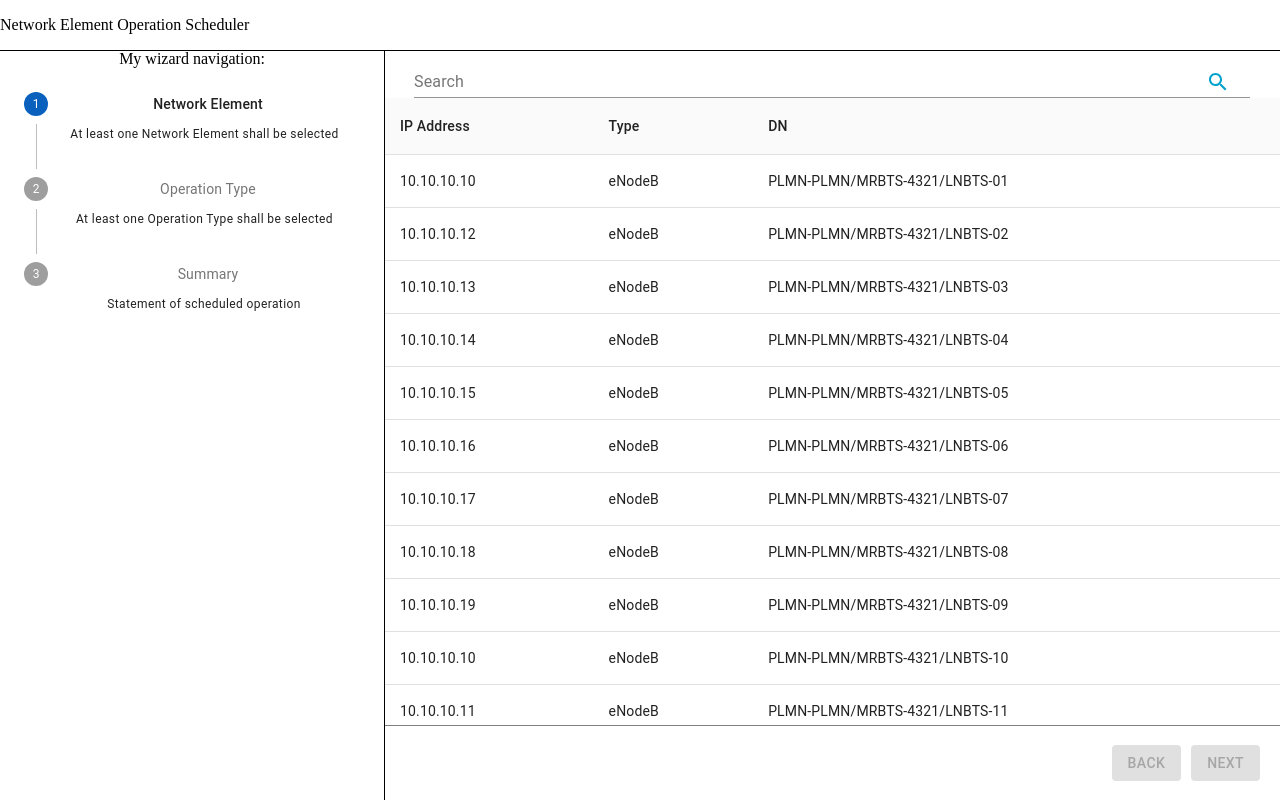
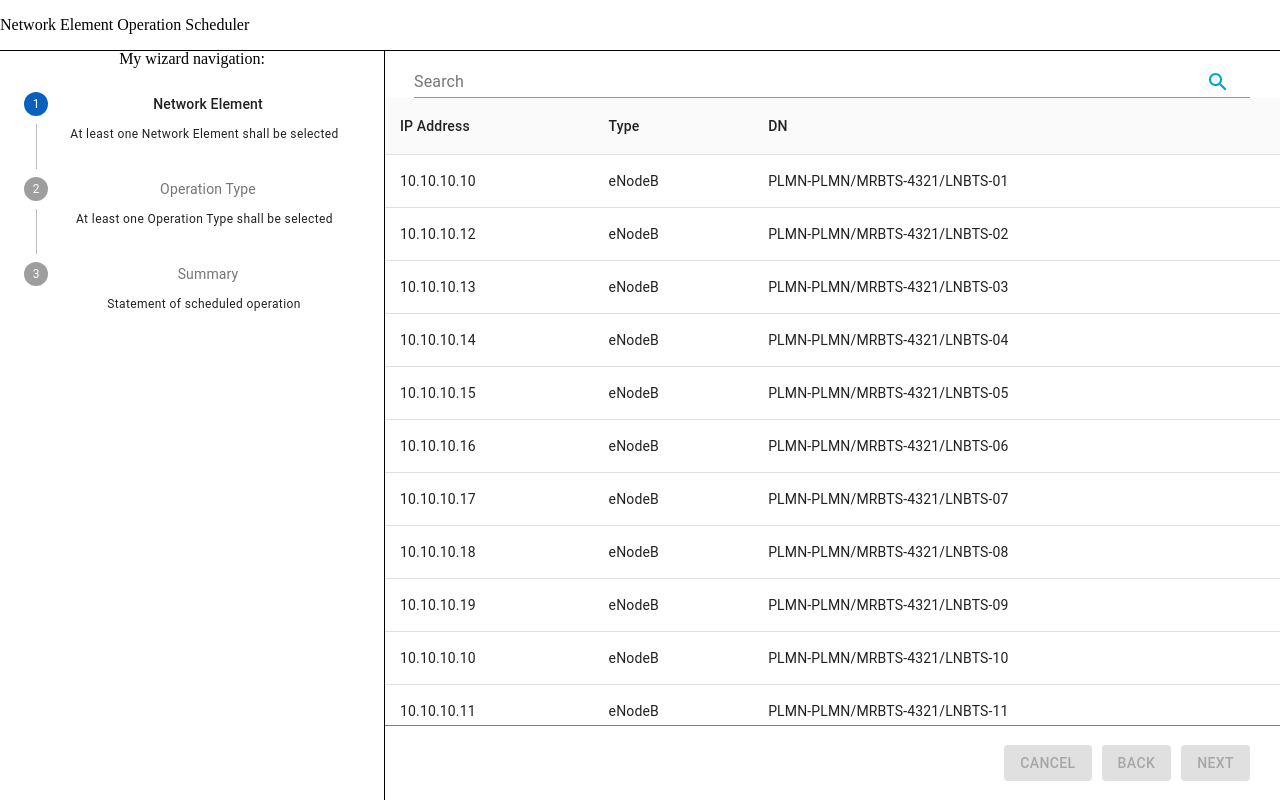
Before and after one commit to radekfurman/ne-operation-scheduler, a React (Create React App) app: page / in a window 1280 px wide. Built offline with nearby package versions, Linux system fonts and the light colour scheme.

Commit message:
Added Cancel button with Preconditions and Stores restoring functionality

```diff
--- a/src/components/Layout/WizardView/WizardView.css
+++ b/src/components/Layout/WizardView/WizardView.css
@@ -19,6 +19,6 @@
 
 }
 
-.WizardView .ButtonContainer > :nth-child(1) {
+.WizardView .ButtonContainer > * {
     margin-right: 10px;
 }
--- a/src/components/Layout/WizardView/WizardView.tsx
+++ b/src/components/Layout/WizardView/WizardView.tsx
@@ -1,7 +1,9 @@
 import { Button } from '@material-ui/core';
 import React from 'react';
 import { useDispatch, useSelector } from 'react-redux';
-import { setNextStep, setPreviousStep } from '../../../store/actions/wizardNavigation';
+import { restoreNetworkElement } from '../../../store/actions/networkElements';
+import { restoreOperation } from '../../../store/actions/operationView';
+import { restoreNavigation, setNextStep, setPreviousStep } from '../../../store/actions/wizardNavigation';
 import { RootState } from '../../../store/reducers/root';
 import { WizardStepType } from '../../../store/wizardNavigationTypes';
 import { NetworkElementView } from '../../Views/NetworkElement/NetworkElementView';
@@ -16,6 +18,11 @@ export const WizardView: React.FunctionComponent<{}> = () => {
     const dispatch = useDispatch();
     const onNextStepClicked = () => dispatch(setNextStep());
     const onPreviousStepClicked = () => dispatch(setPreviousStep());
+    const onCancelButtonClicked = () => {
+        dispatch(restoreOperation());
+        dispatch(restoreNetworkElement());
+        dispatch(restoreNavigation());
+    }
 
     const getView = (viewType: WizardStepType): JSX.Element => {
         switch (viewType) {
@@ -30,6 +37,10 @@ export const WizardView: React.FunctionComponent<{}> = () => {
         }
     };
 
+    const isCancelButtonDisabled = (state: RootState): boolean => {
+        return !navigationConfiguration[state.wizardNavigation.activeStep].canCancel(state);
+    };
+
     const isNextButtonDisabled = (state: RootState): boolean => {
         return !navigationConfiguration[state.wizardNavigation.activeStep].canGoNext(state);
     };
@@ -42,6 +53,14 @@ export const WizardView: React.FunctionComponent<{}> = () => {
         <div className='WizardView'>
             {getView(state.wizardNavigation.activeStep)}
             <div className='ButtonContainer'>
+                <Button
+                    disabled={isCancelButtonDisabled(state)}
+                    variant='contained'
+                    color='primary'
+                    onClick={onCancelButtonClicked}
+                >
+                    Cancel
+                </Button>
                 <Button
                     disabled={isBackButtonDisabled(state)}
                     variant='contained'
--- a/src/components/Layout/WizardView/navigationPreconditions.ts
+++ b/src/components/Layout/WizardView/navigationPreconditions.ts
@@ -2,6 +2,7 @@ import { RootState } from '../../../store/reducers/root';
 import { WizardStepType } from '../../../store/wizardNavigationTypes';
 
 export interface NavigationPrecondition {
+    canCancel: (state: RootState) => boolean;
     canGoNext: (state: RootState) => boolean;
     canGoBack: (state: RootState) => boolean;
 }
@@ -13,6 +14,9 @@ export type NavigationConfiguration = {
 /* eslint-disable @typescript-eslint/no-unused-vars */
 const navigationConfiguration: NavigationConfiguration = {
     [WizardStepType.NetworkElement]: {
+        canCancel: (state: RootState): boolean => {
+            return state.networkElements.selectedIds.length > 0;
+        },
         canGoNext: (state: RootState): boolean => {
             return state.networkElements.selectedIds.length > 0;
         },
@@ -21,6 +25,9 @@ const navigationConfiguration: NavigationConfiguration = {
         },
     },
     [WizardStepType.OperationType]: {
+        canCancel: (state: RootState): boolean => {
+            return state.networkElements.selectedIds.length > 0;
+        },
         canGoNext: (state: RootState): boolean => {
             return !!state.operationView.selectedOperation;
         },
@@ -29,6 +36,9 @@ const navigationConfiguration: NavigationConfiguration = {
         },
     },
     [WizardStepType.Summary]: {
+        canCancel: (state: RootState): boolean => {
+            return state.networkElements.selectedIds.length > 0;
+        },
         canGoNext: (state: RootState): boolean => {
             return false;
         },
--- a/src/store/actions/networkElements.ts
+++ b/src/store/actions/networkElements.ts
@@ -1,4 +1,4 @@
-import { DESELECT_NETWORK_ELEMENT, NetworkElementsActionTypes, SEARCH_NETWORK_ELEMENT, SELECT_NETWORK_ELEMENT } from "../networkElementsTypes";
+import { DESELECT_NETWORK_ELEMENT, NetworkElementsActionTypes, RESTORE_NETWORK_ELEMENT, SEARCH_NETWORK_ELEMENT, SELECT_NETWORK_ELEMENT } from "../networkElementsTypes";
 
 export const selectNetworkElement = (id: number): NetworkElementsActionTypes => {
     return {
@@ -20,3 +20,9 @@ export const searchNetworkElement = (searchText: string): NetworkElementsActionT
         searchText
     };
 };
+
+export const restoreNetworkElement = (): NetworkElementsActionTypes => {
+    return {
+        type: RESTORE_NETWORK_ELEMENT
+    };
+};
--- a/src/store/actions/operationView.ts
+++ b/src/store/actions/operationView.ts
@@ -1,5 +1,5 @@
 import { OperationType } from "../../components/Views/OperationType/operationsData";
-import { OperationViewActionTypes, SET_OPERATION } from "../operationViewTypes";
+import { OperationViewActionTypes, RESTORE_OPERATION, SET_OPERATION } from "../operationViewTypes";
 
 export const setOperation = (selectedOperation: OperationType | undefined): OperationViewActionTypes => {
     return {
@@ -7,3 +7,9 @@ export const setOperation = (selectedOperation: OperationType | undefined): Oper
         selectedOperation
     };
 };
+
+export const restoreOperation = (): OperationViewActionTypes => {
+    return {
+        type: RESTORE_OPERATION
+    };
+};
--- a/src/store/actions/wizardNavigation.ts
+++ b/src/store/actions/wizardNavigation.ts
@@ -1,4 +1,4 @@
-import { SET_NEXT_STEP, SET_PREVIOUS_STEP, WizardNavigationActionTypes } from '../wizardNavigationTypes';
+import { RESTORE_NAVIGATION, SET_NEXT_STEP, SET_PREVIOUS_STEP, WizardNavigationActionTypes } from '../wizardNavigationTypes';
 
 export const setNextStep = (): WizardNavigationActionTypes => {
     return {
@@ -11,3 +11,9 @@ export const setPreviousStep = (): WizardNavigationActionTypes => {
         type: SET_PREVIOUS_STEP,
     };
 };
+
+export const restoreNavigation = (): WizardNavigationActionTypes => {
+    return {
+        type: RESTORE_NAVIGATION,
+    };
+};
--- a/src/store/networkElementsTypes.ts
+++ b/src/store/networkElementsTypes.ts
@@ -6,6 +6,7 @@ export interface NetworkElementsState {
 export const SELECT_NETWORK_ELEMENT = 'SELECT_NETWORK_ELEMENT';
 export const DESELECT_NETWORK_ELEMENT = 'DESELECT_NETWORK_ELEMENT';
 export const SEARCH_NETWORK_ELEMENT = 'SEARCH_NETWORK_ELEMENT';
+export const RESTORE_NETWORK_ELEMENT = 'RESTORE_NETWORK_ELEMENT';
 
 interface SelectNetworkElementAction {
     type: typeof SELECT_NETWORK_ELEMENT;
@@ -22,4 +23,8 @@ interface SearchNetworkElementAction {
     searchText: string;
 }
 
-export type NetworkElementsActionTypes = SelectNetworkElementAction | DeselectNetworkElementAction | SearchNetworkElementAction;
+interface RestoreNetworkElementAction {
+    type: typeof RESTORE_NETWORK_ELEMENT;
+}
+
+export type NetworkElementsActionTypes = SelectNetworkElementAction | DeselectNetworkElementAction | SearchNetworkElementAction | RestoreNetworkElementAction;
--- a/src/store/operationViewTypes.ts
+++ b/src/store/operationViewTypes.ts
@@ -5,10 +5,15 @@ export interface OperationViewState {
 }
 
 export const SET_OPERATION = 'SET_OPERATION';
+export const RESTORE_OPERATION = 'RESTORE_OPERATION';
 
 interface SetOperationAction {
     type: typeof SET_OPERATION;
     selectedOperation: OperationType | undefined;
 }
 
-export type OperationViewActionTypes = SetOperationAction;
+interface RestoreOperationAction {
+    type: typeof RESTORE_OPERATION;
+}
+
+export type OperationViewActionTypes = SetOperationAction | RestoreOperationAction;
--- a/src/store/reducers/networkElements.ts
+++ b/src/store/reducers/networkElements.ts
@@ -2,6 +2,7 @@ import {
     DESELECT_NETWORK_ELEMENT,
     NetworkElementsActionTypes,
     NetworkElementsState,
+    RESTORE_NETWORK_ELEMENT,
     SEARCH_NETWORK_ELEMENT,
     SELECT_NETWORK_ELEMENT,
 } from '../networkElementsTypes';
@@ -33,6 +34,10 @@ const networkElementsReducer = (
                 ...state,
                 searchText: action.searchText
             }
+        case RESTORE_NETWORK_ELEMENT:
+            return {
+                ...initialState
+            }
         default:
             return state;
     }
--- a/src/store/reducers/operationView.ts
+++ b/src/store/reducers/operationView.ts
@@ -1,4 +1,4 @@
-import { OperationViewActionTypes, OperationViewState, SET_OPERATION } from "../operationViewTypes";
+import { OperationViewActionTypes, OperationViewState, RESTORE_OPERATION, SET_OPERATION } from "../operationViewTypes";
 
 const initialState: OperationViewState = {
     selectedOperation: undefined
@@ -14,6 +14,10 @@ const operationViewReducer = (
                 ...state,
                 selectedOperation: action.selectedOperation,
             };
+        case RESTORE_OPERATION:
+            return {
+                ...initialState
+            }
         default:
             return state;
     }
--- a/src/store/reducers/wizardNavigation.ts
+++ b/src/store/reducers/wizardNavigation.ts
@@ -1,4 +1,5 @@
 import {
+    RESTORE_NAVIGATION,
     SET_NEXT_STEP,
     SET_PREVIOUS_STEP,
     WizardNavigationActionTypes,
@@ -25,6 +26,10 @@ const wizardNavigationReducer = (
                 ...state,
                 activeStep: state.activeStep - 1,
             };
+        case RESTORE_NAVIGATION:
+            return {
+                ...initialState
+            }
         default:
             return state;
     }
--- a/src/store/wizardNavigationTypes.ts
+++ b/src/store/wizardNavigationTypes.ts
@@ -10,6 +10,7 @@ export interface WizardNavigationState {
 
 export const SET_NEXT_STEP = 'SET_NEXT_STEP';
 export const SET_PREVIOUS_STEP = 'SET_PREVIOUS_STEP';
+export const RESTORE_NAVIGATION = 'RESTORE_NAVIGATION';
 
 interface SetNextStepAction {
     type: typeof SET_NEXT_STEP;
@@ -19,4 +20,8 @@ interface SetPreviousStepAction {
     type: typeof SET_PREVIOUS_STEP;
 }
 
-export type WizardNavigationActionTypes = SetNextStepAction | SetPreviousStepAction;
+interface RestoreNavigationAction {
+    type: typeof RESTORE_NAVIGATION;
+}
+
+export type WizardNavigationActionTypes = SetNextStepAction | SetPreviousStepAction | RestoreNavigationAction;
```
